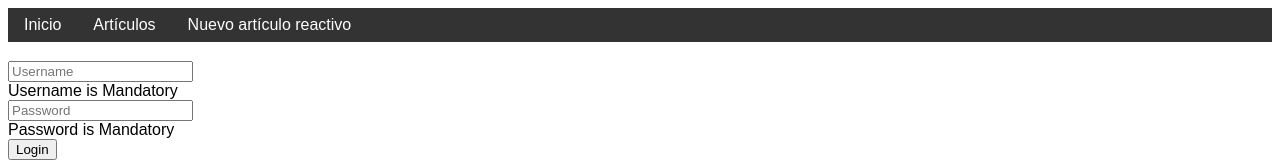
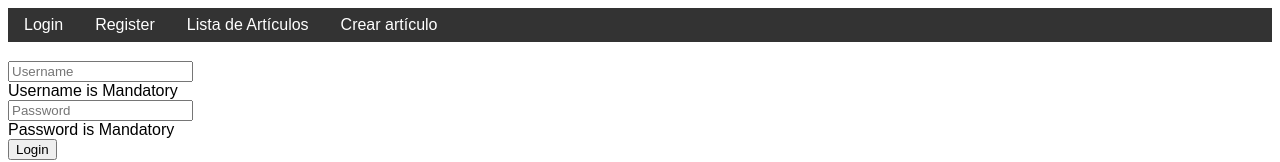
Before and after one commit to cecisalof/PEC62, an Angular app in the folder PEC6_Ej_Prac/ecommerce/: page /login in a window 1280 px wide. Shown: the top 162 px of the page. Built offline with nearby package versions, Linux system fonts and the light colour scheme.

Commit message:
[Fix]: navbar & some quick fixes

```diff
--- a/PEC6_Ej_Prac/ecommerce/src/app/article-new-reactive/article-new-reactive.component.html
+++ b/PEC6_Ej_Prac/ecommerce/src/app/article-new-reactive/article-new-reactive.component.html
@@ -1,6 +1,6 @@
 <!-- article-new-template.component.html -->
 <div class="article-new-template-container">
-    <h2>Nuevo Artículo (Reactive Form)</h2>
+    <h2>Create new article</h2>
     <form [formGroup]="articleForm" (ngSubmit)="onSubmit()">
       <div>
         <label for="name">Nombre del Artículo:</label>
--- a/PEC6_Ej_Prac/ecommerce/src/app/navbar/navbar.component.html
+++ b/PEC6_Ej_Prac/ecommerce/src/app/navbar/navbar.component.html
@@ -1,9 +1,10 @@
 <!-- navbar.component.html -->
 <nav>
   <ul>
-    <li><a href="/" routerLinkActive="active">Inicio</a></li>
-    <li><a href="/articles" routerLinkActive="active">Artículos</a></li>
+    <li><a href="/" routerLinkActive="active">Login</a></li>
+    <li><a href="/register" routerLinkActive="active">Register</a></li>
+    <li><a href="/articles" routerLinkActive="active">Lista de Artículos</a></li>
     <!-- <li><a href="/new-template" routerLinkActive="active">Nuevo artículo template</a></li> -->
-    <li><a href="/new-reactive" routerLinkActive="active">Nuevo artículo reactivo</a></li>
+    <li><a href="/new-reactive" routerLinkActive="active">Crear artículo</a></li>
   </ul>
 </nav>
--- a/PEC6_Ej_Prac/ecommerce/src/app/services/auth.service.ts
+++ b/PEC6_Ej_Prac/ecommerce/src/app/services/auth.service.ts
@@ -23,8 +23,6 @@ export class UserService {
   }
 
   register(username: string, password: string): Observable<any> {
-    console.log(this.http);
-
     return this.http.post('/api/user/register', {
       username: username,
       password: password
```
